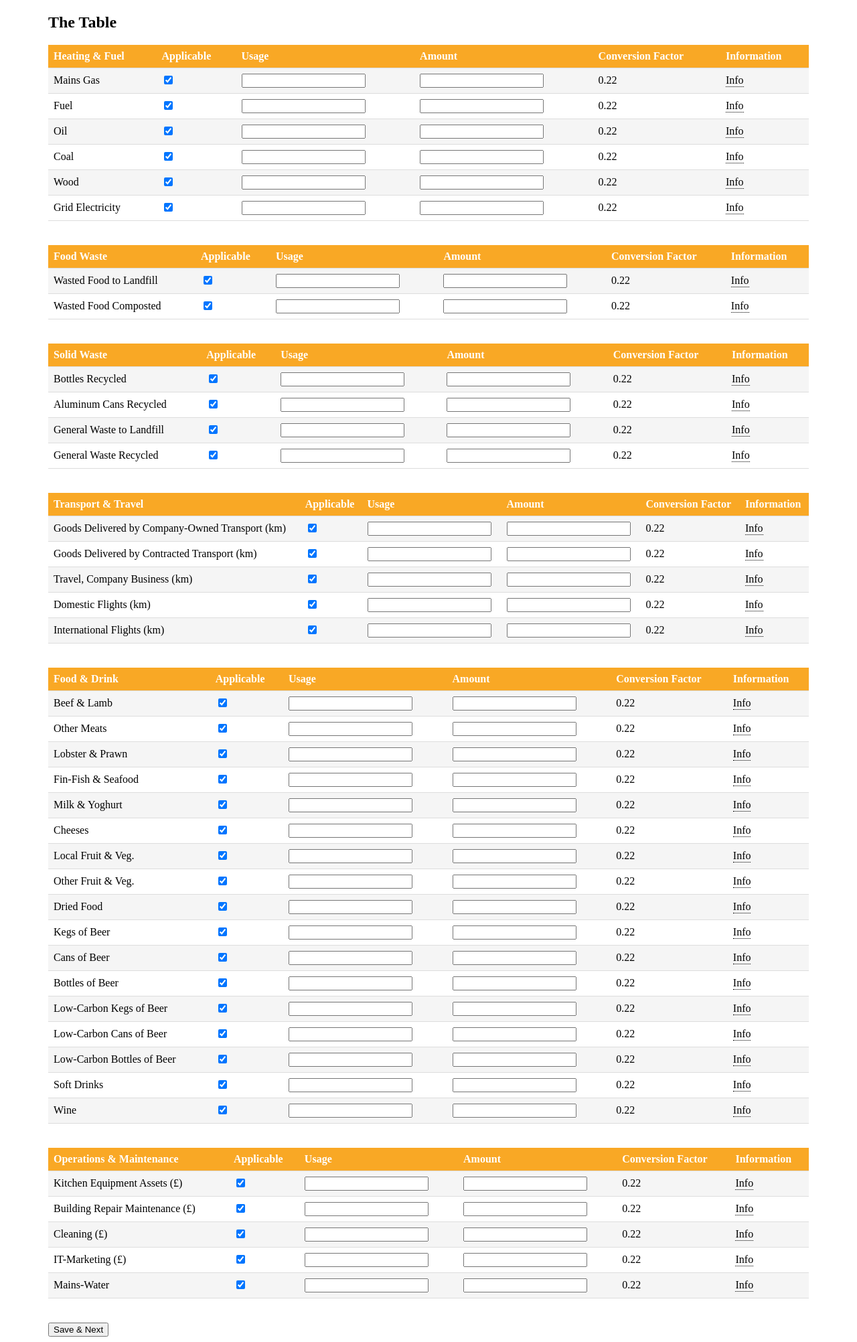
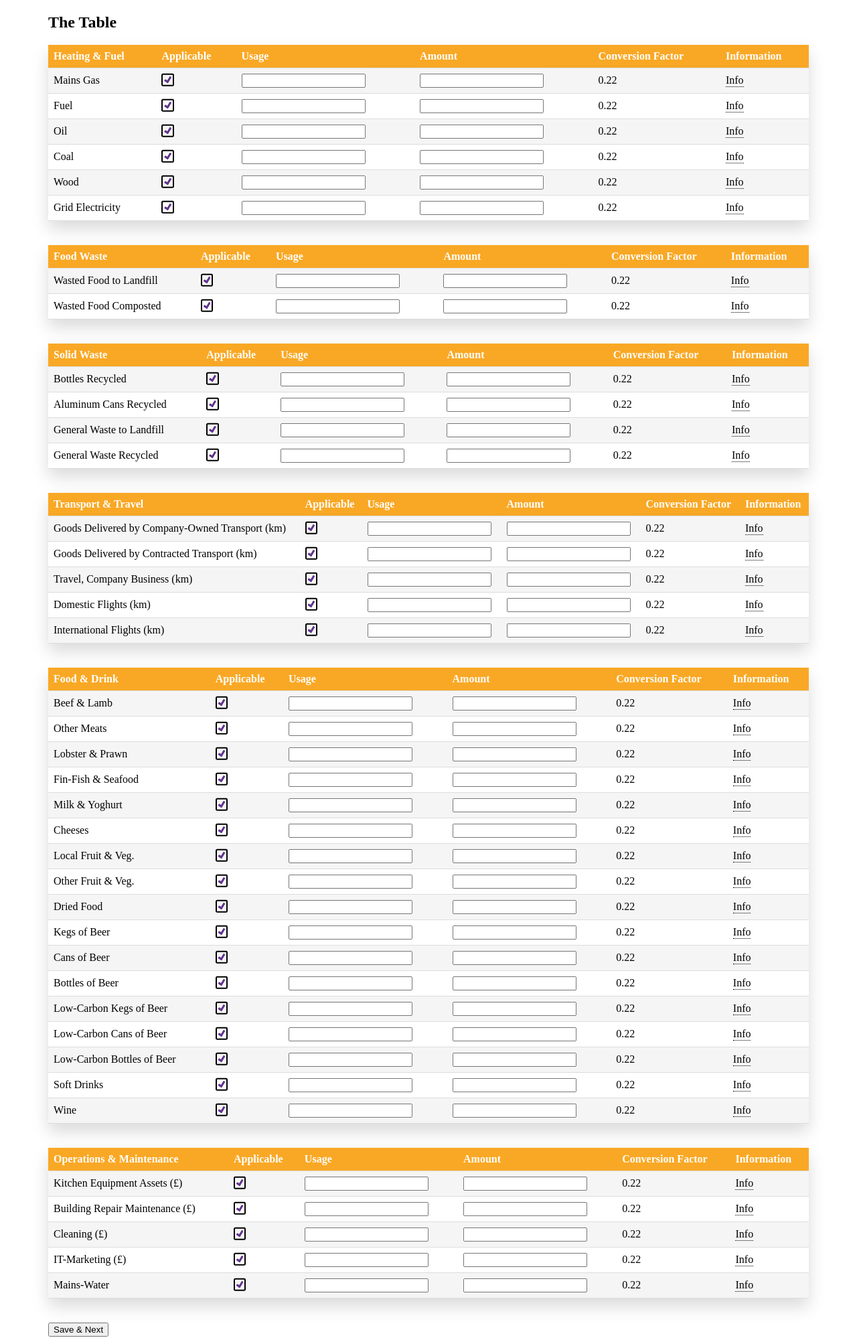
Before and after one commit to UofG-sh28/Brewdog-PFL, a Django app: page /my/calculator/ in a window 1280 px wide. Shown: the part 151-2155 px from the top of the page at 67% size. Run offline with Django 4.2, Linux system fonts and the light colour scheme.

Commit message:
Styled applicablity check box (#33)

```diff
--- a/pfl_calculator/static/styles/base.css
+++ b/pfl_calculator/static/styles/base.css
@@ -4,6 +4,12 @@ html {
     margin: auto;
     height: auto;
 }
+
+:root {
+    --form-control-color: rebeccapurple;
+    --form-control-disabled: #959495;
+}
+
 
 /* Header and Logo */
 /*#header {
@@ -120,6 +126,17 @@ html {
 table {
   border-collapse: collapse;
   width: 100%;
+  box-shadow: 0 12px 24px 0 rgba(0,0,0,0.15);
+}
+
+.checkboxtd{
+    text-align: center;
+    align-content: center;
+    vertical-align: middle;
+}
+.checkboxtd input {
+    margin: 0;
+    padding: 0;
 }
 
 th, td {
@@ -180,3 +197,49 @@ tr:nth-child(even) {
 .output{
     pointer-events:none;
 }
+
+/*To sort*/
+#inapplicable{
+    color: gray;
+    opacity: 0.5;
+}
+
+
+input[type="checkbox"] {
+    /* Add if not using autoprefixer */
+    -webkit-appearance: none;
+    /* Remove most all native input styles */
+    appearance: none;
+    /* For iOS < 15 */
+    background-color: var(--form-background);
+    /* Not removed via appearance */
+    margin: 0;
+
+    font: inherit;
+    color: currentColor;
+    width: 1.15em;
+    height: 1.15em;
+    border: 0.15em solid currentColor;
+    border-radius: 0.15em;
+    transform: translateY(-0.075em);
+
+    display: grid;
+    place-content: center;
+}
+
+input[type="checkbox"]::before {
+    content: "";
+    width: 0.65em;
+    height: 0.65em;
+    clip-path: polygon(14% 44%, 0 65%, 50% 100%, 100% 16%, 80% 0%, 43% 62%);
+    transform: scale(0);
+    transform-origin: bottom left;
+    transition: 120ms transform ease-in-out;
+    box-shadow: inset 1em 1em var(--form-control-color);
+    /* Windows High Contrast Mode */
+    background-color: CanvasText;
+}
+
+input[type="checkbox"]:checked::before {
+    transform: scale(1);
+}
--- a/pfl_calculator/templates/calculator_site/calculator.html
+++ b/pfl_calculator/templates/calculator_site/calculator.html
@@ -23,13 +23,13 @@
         <!-- ID of table row must match input & output starting id -->
                 {% for cal_data in category.fields %}
                     <tr id="{{cal_data.id}}">
-                        <td>{{cal_data.name}}</td>
-                        <td><input checked type="checkbox" onclick="applicableCheck(this)"></td>
+                        <td id="{{cal_data.id}}Name">{{cal_data.name}}</td>
+                        <td class="checkboxtd"><input checked type="checkbox" onclick="applicableCheck(this)"></td>
                         <td><input type="text" id="{{cal_data.id}}Input"></td>
                         <td>{{cal_data.form}}</td>
                         <td id="{{cal_data.id}}Conv">{{cal_data.conversion}}</td>
                         <td>
-                            <div class="tooltip">
+                            <div id="{{cal_data.id}}Info" class="tooltip">
                                 Info<span class="tooltiptext">This is more information on {{cal_data.name}}</span>
                             </div>
                         </td>
```
